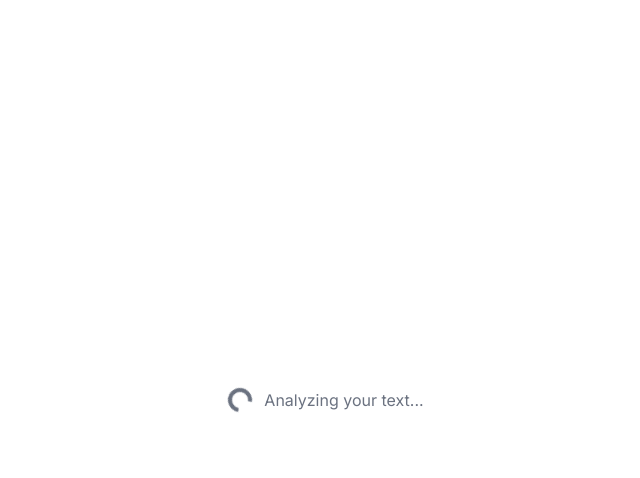
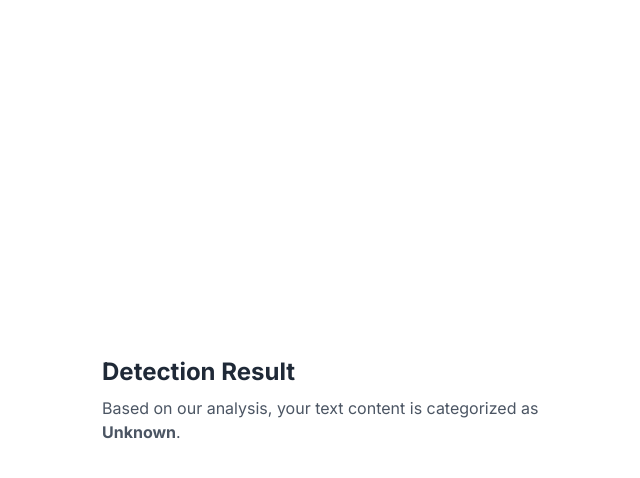
Before and after one commit to ezralazuardy/spam-detector, a Next.js app: page / in a window 1280 px wide. Both pictures are taken after a click on the button "Analyze". Shown: the top 478 px of the page, without its empty margins (314-954 px from the left). Built offline with nearby package versions, Linux system fonts and the light colour scheme.

Commit message:
feat: update

```diff
--- a/app/page.jsx
+++ b/app/page.jsx
@@ -3,26 +3,26 @@
 import { useState } from "react";
 import Form from "@/components/form";
 import Loader from "@/components/loader";
+import Result from "@/components/result";
 
 export default function Page() {
   const [formVisible, showForm] = useState(true);
   const [loadingVisible, showLoading] = useState(false);
   const [resultVisible, showResult] = useState(false);
+  const [result, setResult] = useState({});
 
   async function handleSubmit(event) {
     event.preventDefault();
 
     // set visibility
-    showForm(true);
-    showLoading(true);
-    showResult(false);
+    showForm(false);
+    showLoading(false);
+    showResult(true);
 
     // process data
     const formData = new FormData(event.target);
     const email = formData.get("email");
     const text = formData.get("text");
-
-    console.log(email, text);
   }
 
   return (
@@ -44,6 +44,7 @@ export default function Page() {
         </div>
       </main>
       <Loader show={loadingVisible} />
+      <Result show={resultVisible} result={result} />
     </>
   );
 }
--- /dev/null
+++ b/components/result.jsx
@@ -0,0 +1,25 @@
+export default function Result(props) {
+  const show = props?.show ?? true;
+  const result = props?.result ?? {};
+  const detection = result.detection ?? "Unknown";
+
+  return (
+    <>
+      <div
+        className={`flex h-screen w-screen items-center justify-center bg-white absolute ${show ? `visible` : `invisible`}`}
+      >
+        <div className="w-full max-w-md space-y-10">
+          <div>
+            <h2 className="text-2xl font-bold mb-2 text-gray-800 font-inter">
+              Detection Result
+            </h2>
+            <p className="text-gray-600 font-inter">
+              Based on our analysis, your text content is categorized as{" "}
+              <b>{detection}</b>.
+            </p>
+          </div>
+        </div>
+      </div>
+    </>
+  );
+}
```
Also changed, not shown: 1 other file (tests, documents, lock files or other folders).
